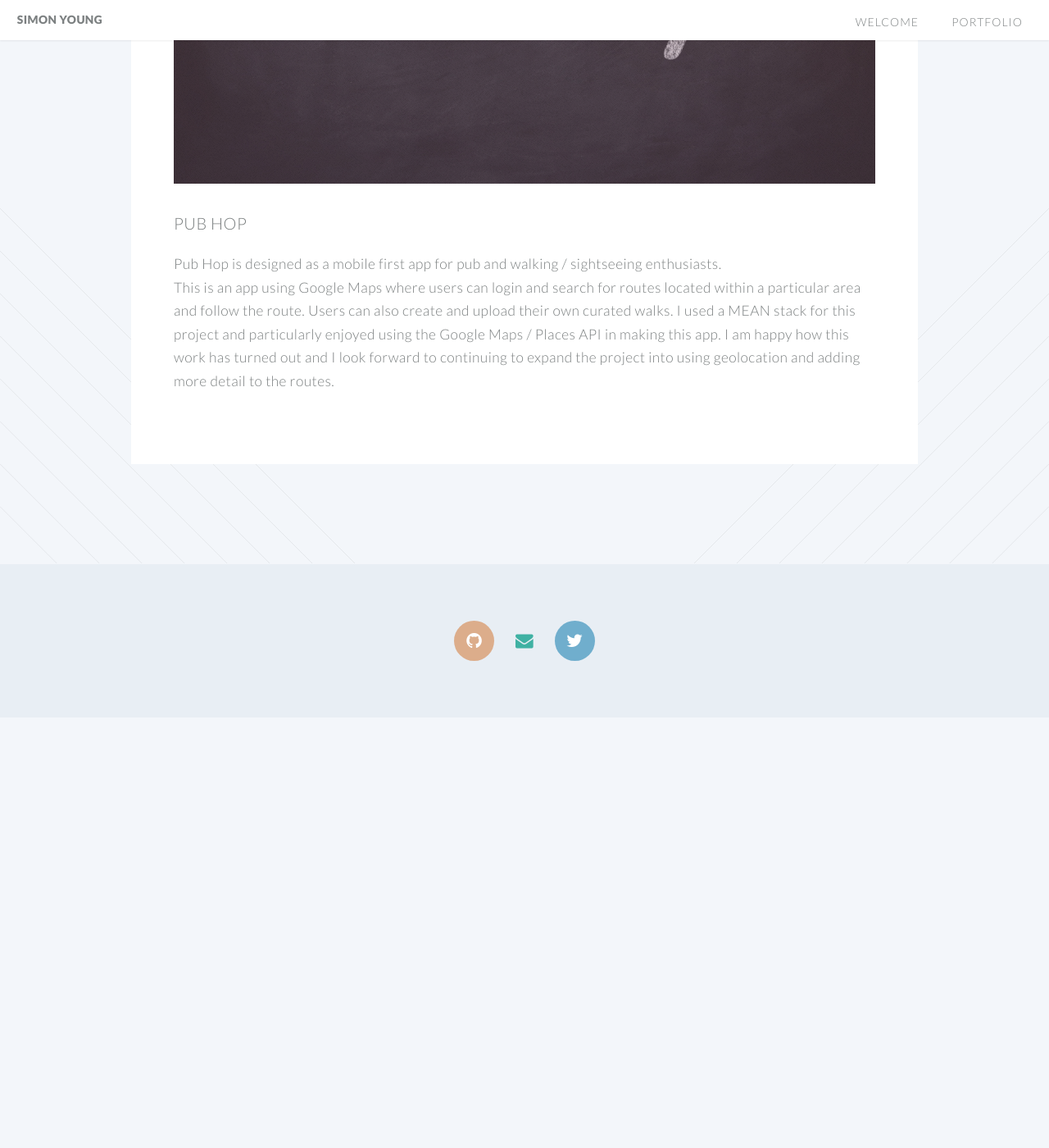
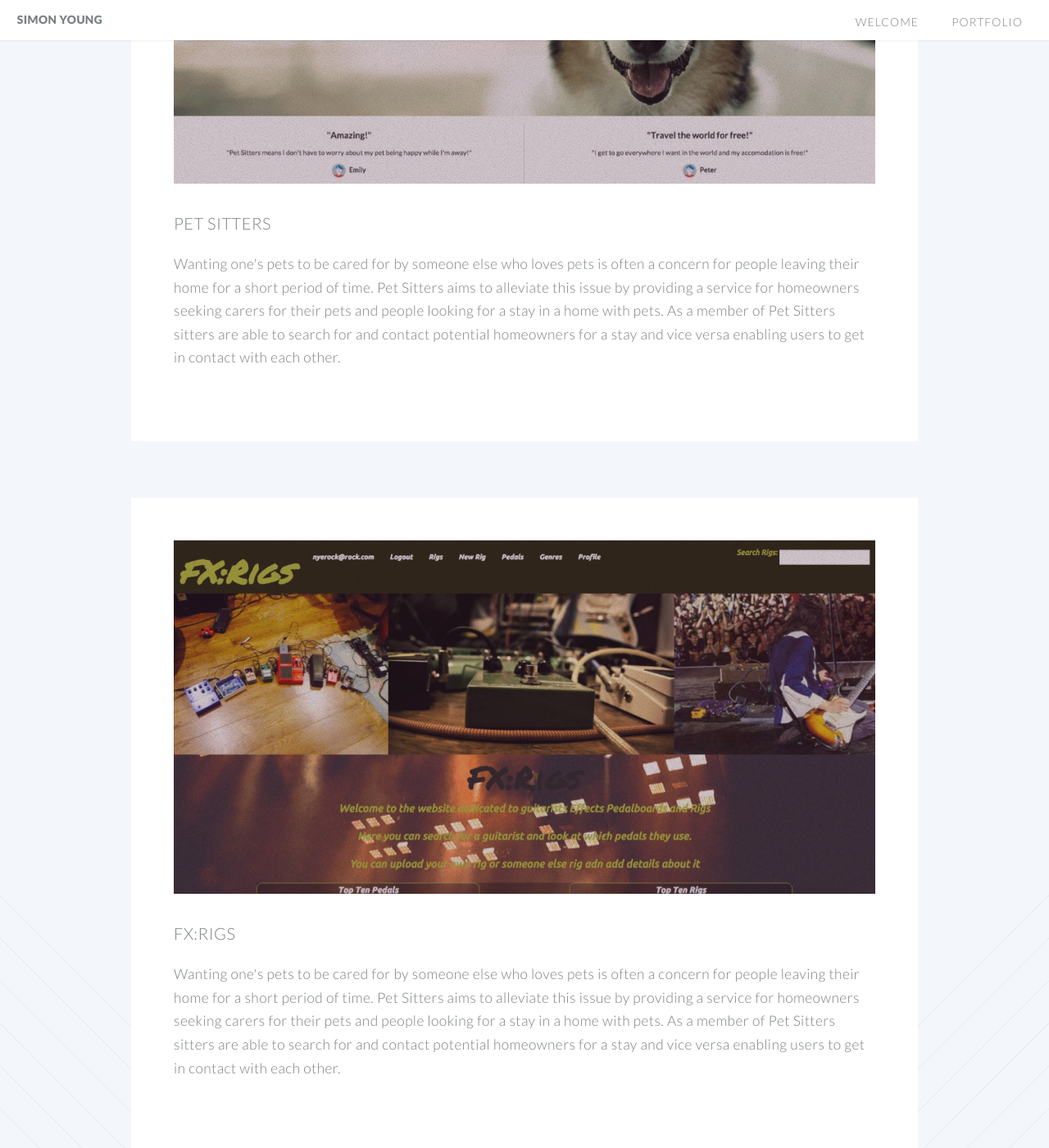
Before and after one commit to siyounguk/siyounguk.github.io, a Jekyll site: the page built from portfolio.html, in a window 1280 px wide and 1400 px high, scrolled down 1901 px. Shown: the whole window at 82% size. Built offline with Jekyll 4.4.1, drawn with Linux system fonts in a browser that asks for light colours; before the commit the page ends 2776 px from its top, so only the background shows below that.

Commit message:
updated sheet with pet sitters

```diff
--- a/portfolio.html
+++ b/portfolio.html
@@ -32,14 +32,28 @@ layout: default
     <!-- Content -->
       <div class="content">
         <section>
-          <a href="#" class="image featured"><img src="images/pic04.jpg" width="300" alt="" /></a>
+          <a href="#" class="image featured"><img src="images/pic03.jpg" width="300" alt="" /></a>
           <header>
-            <h3>Pub Hop</h3>
+            <h3>Pet Sitters</h3>
           </header>
           <p>
-            Pub Hop is designed as a mobile first app for pub and walking / sightseeing enthusiasts.<br>
-            This is an app using Google Maps where users can login and search for routes located within a particular area and follow the route. Users can also create and upload their own curated walks.
-            I used a MEAN stack for this project and particularly enjoyed using the Google Maps / Places API in making this app. I am happy how this work has turned out and I look forward to continuing to expand the project into using geolocation and adding more detail to the routes.
+            Wanting one's pets to be cared for by someone else who loves pets is often a concern for people leaving their home for a short period of time. Pet Sitters aims to alleviate this issue by providing a service for homeowners seeking carers for their pets and people looking for a stay in a home with pets. As a member of Pet Sitters sitters are able to search for and contact potential homeowners for a stay and vice versa enabling users to get in contact with each other.<br>
+
+          </p>
+        </section>
+      </div>
+  </section>
+  <section class="wrapper style4 container">
+    <!-- Content -->
+      <div class="content">
+        <section>
+          <a href="#" class="image featured"><img src="images/pic02.jpg" width="300" alt="" /></a>
+          <header>
+            <h3>FX:Rigs</h3>
+          </header>
+          <p>
+            Wanting one's pets to be cared for by someone else who loves pets is often a concern for people leaving their home for a short period of time. Pet Sitters aims to alleviate this issue by providing a service for homeowners seeking carers for their pets and people looking for a stay in a home with pets. As a member of Pet Sitters sitters are able to search for and contact potential homeowners for a stay and vice versa enabling users to get in contact with each other.<br>
+
           </p>
         </section>
       </div>
```
Also changed, not shown: 2 other files.
